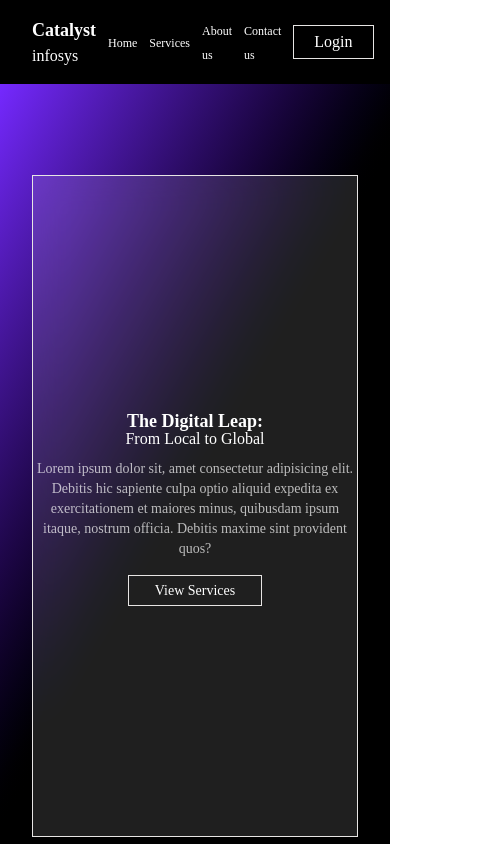
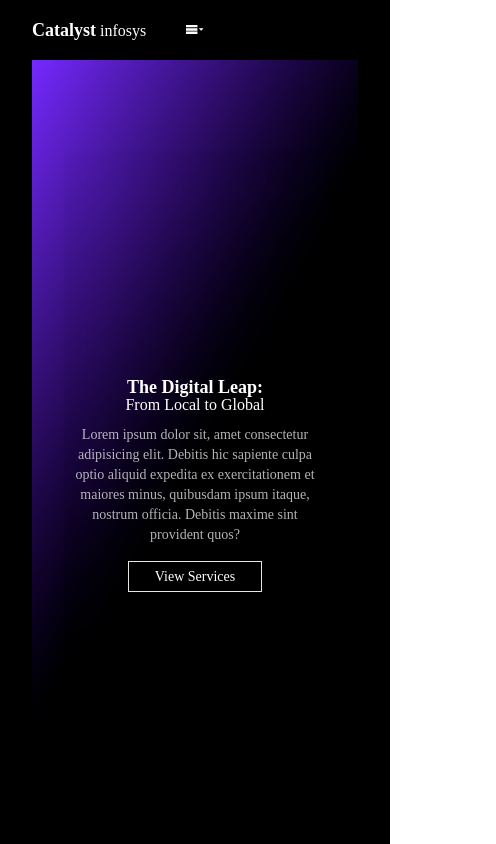
Before and after one commit to tufanrai/Catalystinfosys, a Next.js app: page / in a window 390 px wide. Shown: the top 844 px of the page, 496 px wide, since content can reach past the window. Built offline with nearby package versions, Linux system fonts and the light colour scheme; a web font is replaced by a local one.

Commit message:
updated the nav

```diff
--- a/app/page.tsx
+++ b/app/(Home)/page.tsx
@@ -11,7 +11,7 @@ const page = () => {
       <div className="max-w-[1280px] w-full bg-black font-[--main-font] text-white bg-black">
         {/* Hero Component */}
         <div className=" flex px-8 py-4 items-center justify-center w-full h-screen text-white bg-linear-300 from-black via-black/60 to-theme">
-          <div className="max-w-[1172px] max-h-[662px] w-full h-screen border backdrop-blur-lg bg-white/12 py-8 overflow-hidden flex items-center justify-center">
+          <div className="max-w-[1172px] max-h-[662px] w-full h-screen md:border backdrop-blur-lg md:bg-white/12 py-8 overflow-hidden flex items-center justify-center">
             <div className="w-120 z-999 flex flex-col items-center justify-center">
               <h1 className="font-bold md:text-[32px] text-lg text-center">
                 The Digital Leap:
--- a/app/layout.tsx
+++ b/app/layout.tsx
@@ -30,11 +30,9 @@ export default function RootLayout({
       <body
         className={`${geistSans.variable} ${geistMono.variable} antialiased relative`}
       >
-        <div className="w-full flex items-center justify-center bg-black md:px-16 px-8 md:py-8 py-4">
+        <div className="w-full flex flex-col justify-center bg-black md:px-16 px-8">
           <HeaderCard />
-        </div>
-        {children}
-        <div className="w-full flex justify-center bg-black">
+          {children}
           <FooterPage />
         </div>
       </body>
--- a/components/Navigations/HeaderCard.tsx
+++ b/components/Navigations/HeaderCard.tsx
@@ -1,10 +1,18 @@
+"use client";
 import Link from "next/link";
-import React from "react";
+import React, { useState } from "react";
+import { ImMenu3, ImMenu4 } from "react-icons/im";
 
 const HeaderCard = () => {
+  const [open, setOpen] = useState(false);
+
+  const openMenu = () => {
+    setOpen(!open);
+  };
+
   return (
-    <div className="max-w-[1280px] w-full text-white md:px-16 font-[--main-font]">
-      <ul className="w-full flex items-center jsutify-center gap-3 ">
+    <div className="max-w-[1280px] w-full text-white bg-black md:px-16 md:py-8 py-4 font-[--main-font]">
+      <ul className="w-full items-center jsutify-center gap-3 hidden md:flex">
         <li className="mr-auto">
           <Link href={"/"}>
             <span className="font-thin">
@@ -52,6 +60,75 @@ const HeaderCard = () => {
           </Link>
         </li>
       </ul>
+      <ul className="w-full flex items-center justify-between md:hidden">
+        <li className="mr-auto">
+          <Link href={"/"}>
+            <span className="font-thin">
+              <b className="font-bold md:text-xl text-lg">Catalyst</b> infosys
+            </span>
+          </Link>
+        </li>
+        <li
+          className={`absolute top-0 right-0 max-w-[240px] w-full bg-black ${
+            open ? "h-screen z-999" : ""
+          }  p-4`}
+        >
+          <ul className="w-full flex flex-col items-start justify-start">
+            <li className={`${open && open ? "w-full" : "w-[25px]"} `}>
+              {open && open ? (
+                <div
+                  className="w-full text-center text-lg px-5 py-1 cursor-pointer"
+                  onClick={() => openMenu()}
+                >
+                  <ImMenu4 />
+                </div>
+              ) : (
+                <div
+                  className="w-full text-center text-lg px-5 py-1 cursor-pointer"
+                  onClick={() => openMenu()}
+                >
+                  <ImMenu3 />
+                </div>
+              )}
+            </li>
+            {open && open ? (
+              <li className="w-full mt-2">
+                <ul className="w-full flex flex-col items-start justify-start gap-3">
+                  <li className="w-full cursor-pointer borderfont-thin text-xs md:text-md relative after:absolute after:bottom-0 after:left-10 after:w-0 hover:after:ease hover:after:duration-300 after:content-[''] after:bg-white after:h-[1px] hover:after:w-full hover:after:left-0">
+                    <Link className="w-full" href={"/"}>
+                      Home
+                    </Link>
+                  </li>
+                  <li className="w-full cursor-pointer borderfont-thin text-xs md:text-md relative after:absolute after:bottom-0 after:left-10 after:w-0 hover:after:ease hover:after:duration-300 after:content-[''] after:bg-white after:h-[1px] hover:after:w-full hover:after:left-0">
+                    <Link className="w-full" href={"/service"}>
+                      Services
+                    </Link>
+                  </li>
+                  <li className="w-full cursor-pointer borderfont-thin text-xs md:text-md relative after:absolute after:bottom-0 after:left-10 after:w-0 hover:after:ease hover:after:duration-300 after:content-[''] after:bg-white after:h-[1px] hover:after:w-full hover:after:left-0">
+                    <Link className="w-full" href={"/aboutus"}>
+                      About us
+                    </Link>
+                  </li>
+                  <li className="w-full cursor-pointer borderfont-thin text-xs md:text-md relative after:absolute after:bottom-0 after:left-10 after:w-0 hover:after:ease hover:after:duration-300 after:content-[''] after:bg-white after:h-[1px] hover:after:w-full hover:after:left-0">
+                    <Link className="w-full" href={"/contact"}>
+                      Contact us
+                    </Link>
+                  </li>
+                  <li>
+                    <Link href={"/login"}>
+                      <button className="md:border md:font-medium font-thin text-md rounded-tl-lg rounded-br-lg px-5 py-1 cursor-pointer ease duration-300 hover:bg-white/50">
+                        Login
+                      </button>
+                    </Link>
+                  </li>
+                </ul>
+              </li>
+            ) : (
+              ""
+            )}
+          </ul>
+        </li>
+      </ul>
     </div>
   );
 };
--- a/components/footer/FooterPage.tsx
+++ b/components/footer/FooterPage.tsx
@@ -52,7 +52,7 @@ const FooterPage = () => {
           </div>
         </div>
       </div>
-      <div className="w-full text-white flex flex-col md:flex-row md:items-center items-start justify-evenly gap-8 md:p-24 p-8">
+      <div className="w-full bg-black text-white flex flex-col md:flex-row md:items-center items-start justify-evenly gap-8 md:p-24 p-8">
         <ul>
           <li>
             <h4>About Catalyst infosys</h4>
@@ -79,7 +79,7 @@ const FooterPage = () => {
         </ul>
       </div>
       <hr className="w-full h-[1px] bg-white" />
-      <div className="py-8 flex items-center justify-center w-full">
+      <div className="py-8 flex bg-black items-center justify-center w-full">
         <span className="text-white/60 font-thin md:text-sm text-xs">
           &copy; Catalyst infosys: The Digital Leap: from Local to Global
         </span>
```
